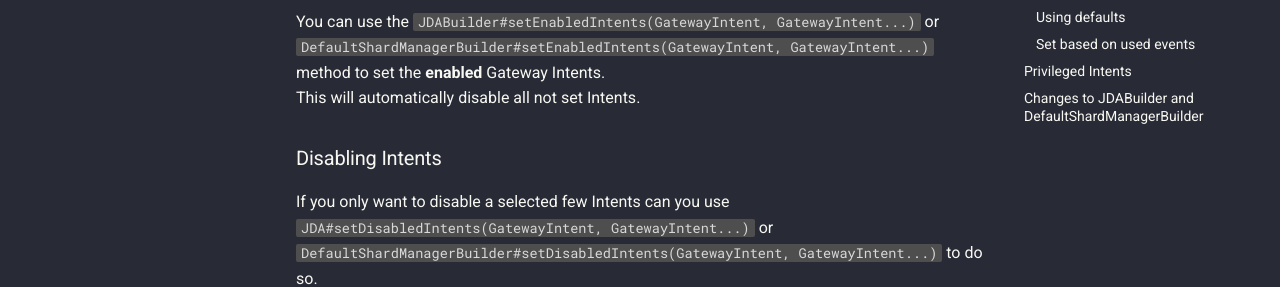
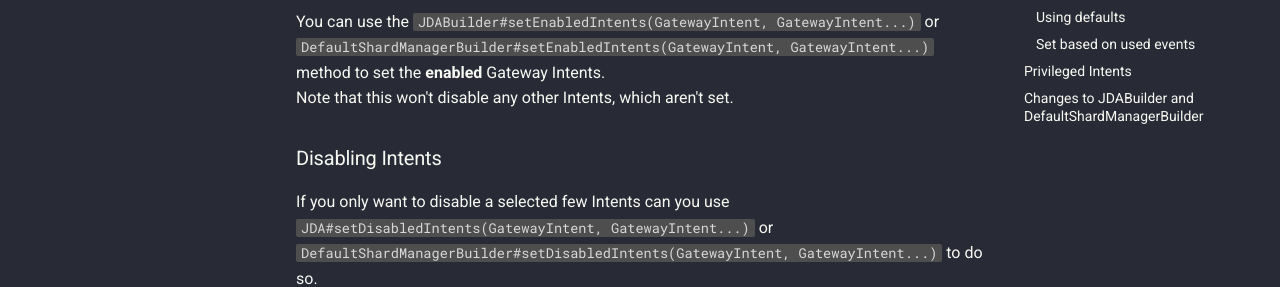
Before and after one commit to AlexLav98/JDA-Wiki, an MkDocs documentation site: the page built from docs/usage/gatewayintents.md, in a window 1280 px wide and 900 px high, scrolled down 488 px. Shown: the part 172-459 px from the top of the window. Built offline with MkDocs 1.6.1 and Material for MkDocs 9.7.7, drawn with Linux system fonts in a browser that asks for light colours; comment, search, counter and statistics services are not loaded.

Commit message:
update intents info

```diff
--- a/docs/usage/gatewayintents.md
+++ b/docs/usage/gatewayintents.md
@@ -27,7 +27,7 @@ Gateway Intents are implemented into JDA as their own enum called [GatewayIntent
 
 ### Enabling Intents
 You can use the [`JDABuilder#setEnabledIntents(GatewayIntent, GatewayIntent...)`][jdasetenabled] or [`DefaultShardManagerBuilder#setEnabledIntents(GatewayIntent, GatewayIntent...)`][shardsetenabled] method to set the **enabled** Gateway Intents.
-This will automatically disable all not set Intents.
+Note that this won't disable any other Intents, which aren't set.
 
 ### Disabling Intents
 If you only want to disable a selected few Intents can you use [`JDA#setDisabledIntents(GatewayIntent, GatewayIntent...)`][jdasetdisabled] or [`DefaultShardManagerBuilder#setDisabledIntents(GatewayIntent, GatewayIntent...)`][shardsetdisabled] to do so.
```
Also changed, not shown: site/search/search_index.json, site/usage/gatewayintents/index.html, 1 other file.
